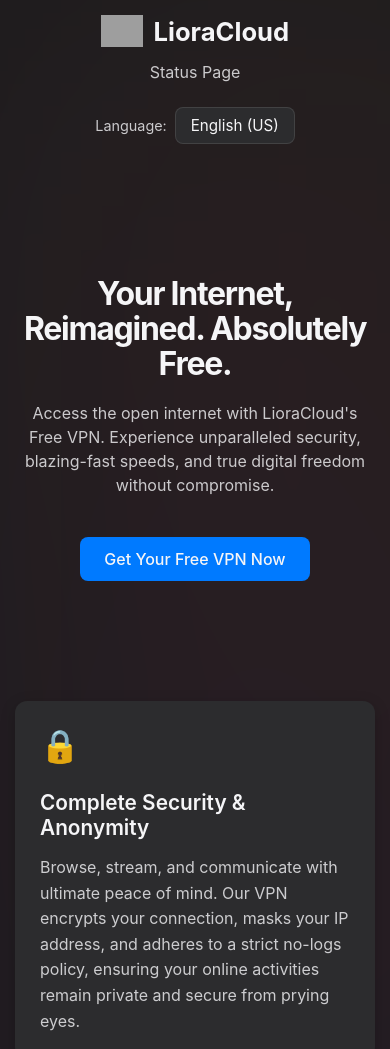
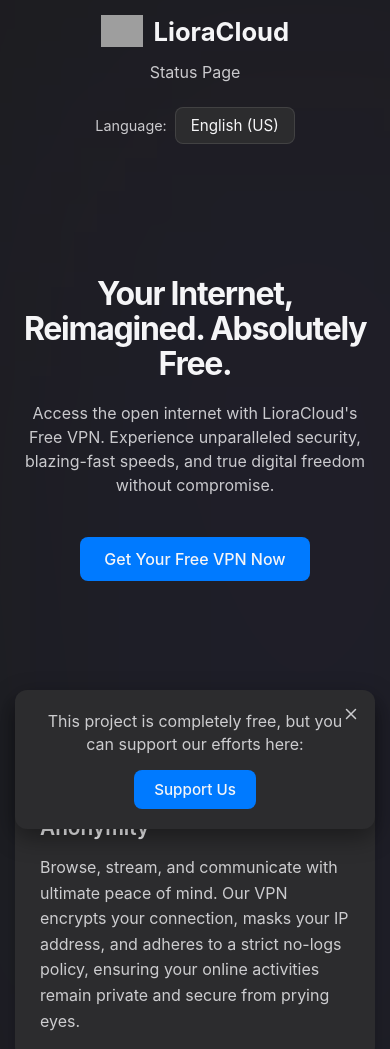
Before and after one commit to usflame/freevpn, a plain HTML site: page index.html in a window 390 px wide. Shown: the top 1049 px of the page. Drawn offline with Linux system fonts and the light colour scheme; grey boxes are pictures that could not be loaded; a web font is replaced by a local one.

Commit message:
Update index.html (5)

```diff
--- a/index.html
+++ b/index.html
@@ -3,22 +3,22 @@
 <head>
     <meta charset="UTF-8">
     <meta name="viewport" content="width=device-width, initial-scale=1.0">
-    <title data-key="page_title">Free VPN by LioraCloud - Secure, Fast, Free</title>
+    <title data-key="page_title"></title>
 
-    <meta name="description" data-key="meta_description" content="Experience complete online security and anonymity with LioraCloud's free VPN. Enjoy fast, reliable connections without hidden costs. Get your free VPN today!">
-    <meta name="keywords" data-key="meta_keywords" content="free VPN, LioraCloud VPN, secure VPN, anonymous VPN, fast VPN, privacy, online security, free proxy, bypass geo-restrictions">
+    <meta name="description" data-key="meta_description" content="">
+    <meta name="keywords" data-key="meta_keywords" content="">
     <link rel="canonical" href="https://freevpn.lioracloud.com">
 
     <meta property="og:type" content="website">
     <meta property="og:url" content="https://freevpn.lioracloud.com">
-    <meta property="og:title" data-key="og_title" content="Free VPN by LioraCloud - Secure, Fast, Free">
-    <meta property="og:description" data-key="og_description" content="Experience complete online security and anonymity with LioraCloud's free VPN. Enjoy fast, reliable connections without hidden costs.">
+    <meta property="og:title" data-key="og_title" content="">
+    <meta property="og:description" data-key="og_description" content="">
     <meta property="og:image" content="https://cdn.liora.my/lioracloud.com/img/bv2.png">
 
     <meta property="twitter:card" content="summary_large_image">
     <meta property="twitter:url" content="https://freevpn.lioracloud.com">
-    <meta property="twitter:title" data-key="twitter_title" content="Free VPN by LioraCloud - Secure, Fast, Free">
-    <meta property="twitter:description" data-key="twitter_description" content="Experience complete online security and anonymity with LioraCloud's free VPN. Enjoy fast, reliable connections without hidden costs.">
+    <meta property="twitter:title" data-key="twitter_title" content="">
+    <meta property="twitter:description" data-key="twitter_description" content="">
     <meta property="twitter:image" content="https://cdn.liora.my/lioracloud.com/img/bv2.png">
 
     <link rel="preconnect" href="https://fonts.googleapis.com">
@@ -66,12 +66,12 @@
             left: 0;
             width: 150vw;
             height: 150vh;
-            background: linear-gradient(45deg, rgba(68, 138, 255, 0.1), rgba(115, 71, 255, 0.1), rgba(255, 64, 129, 0.1), rgba(255, 171, 0, 0.1), rgba(56, 142, 60, 0.1));
+            background: linear-gradient(45deg, rgba(0, 122, 255, 0.1), rgba(88, 86, 214, 0.1), rgba(175, 82, 222, 0.1));
             background-size: 300% 300%;
             animation: gradientAnimation 30s ease infinite;
             z-index: -1;
-            filter: blur(150px);
-            opacity: 0.6;
+            filter: blur(180px);
+            opacity: 0.7;
         }
 
         @keyframes gradientAnimation {
@@ -390,44 +390,87 @@
             color: var(--apple-link-color);
         }
 
-        .donation-section {
-            width: 100%;
-            max-width: 800px;
-            margin: 40px auto 60px;
-            text-align: center;
-            padding: 20px;
+        .donation-notification {
+            position: fixed;
+            bottom: 20px;
+            right: 20px;
             background-color: var(--apple-card-bg);
+            color: var(--apple-text-primary);
+            padding: 20px 25px;
             border-radius: 12px;
-            box-shadow: 0 4px 15px rgba(0, 0, 0, 0.2);
+            box-shadow: 0 8px 25px rgba(0, 0, 0, 0.4);
             display: flex;
             flex-direction: column;
             align-items: center;
-            gap: 20px;
+            gap: 15px;
+            z-index: 1000;
+            opacity: 0;
+            visibility: hidden;
+            transform: translateY(20px);
+            transition: opacity 0.5s ease-out, visibility 0.5s ease-out, transform 0.5s ease-out;
+            max-width: 350px;
+            text-align: center;
         }
 
-        .donation-section p {
-            color: var(--apple-text-secondary);
-            font-size: 1.1em;
-            margin: 0;
-            line-height: 1.5;
+        .donation-notification.show {
+            opacity: 1;
+            visibility: visible;
+            transform: translateY(0);
         }
 
-        .donation-button {
+        .donation-notification.hide {
+            opacity: 0;
+            visibility: hidden;
+            transform: translateY(20px);
+        }
+
+        .donation-notification p {
+            font-size: 1em;
+            line-height: 1.4;
+            margin: 0;
+            color: var(--apple-text-secondary);
+        }
+
+        .donation-notification .donation-button {
+            padding: 10px 20px;
+            font-size: 0.95em;
+            font-weight: 500;
+            border-radius: 8px;
             background-color: var(--apple-button-bg);
             color: var(--apple-text-primary);
-            padding: 14px 28px;
-            border-radius: 8px;
             text-decoration: none;
-            font-size: 1.1em;
-            font-weight: 500;
             transition: background-color 0.2s ease;
-            display: inline-block;
         }
 
-        .donation-button:hover {
+        .donation-notification .donation-button:hover {
             background-color: var(--apple-button-hover-bg);
         }
 
+        .close-button {
+            position: absolute;
+            top: 10px;
+            right: 10px;
+            background: none;
+            border: none;
+            cursor: pointer;
+            padding: 5px;
+            color: var(--apple-text-secondary);
+            transition: color 0.2s ease;
+        }
+
+        .close-button:hover {
+            color: var(--apple-link-color);
+        }
+
+        .close-button svg {
+            width: 18px;
+            height: 18px;
+            display: block;
+            stroke: currentColor;
+            stroke-width: 2;
+            stroke-linecap: round;
+            stroke-linejoin: round;
+        }
 
         @media (max-width: 768px) {
             .header {
@@ -487,11 +530,13 @@
             .licensing-info, .contact-info {
                 padding: 10px 15px;
             }
-            .donation-section {
-                margin: 20px auto 40px;
-                padding: 15px;
+            .donation-notification {
+                bottom: 15px;
+                right: 15px;
+                left: 15px;
+                max-width: unset;
             }
-            .donation-section p {
+            .donation-notification p {
                 font-size: 1em;
             }
             .donation-button {
@@ -516,7 +561,7 @@
             <img src="https://cdn.liora.my/lioracloud.com/img/icon.png" alt="LioraCloud Logo">
             LioraCloud
         </a>
-        <a href="https://lioracloud.com/status" class="nav-link" data-key="status_page_link" target="_blank" rel="noopener noreferrer">Status Page</a>
+        <a href="https://lioracloud.com/status" class="nav-link" data-key="status_page_link" target="_blank" rel="noopener noreferrer"></a>
         <div class="language-switcher">
             <label for="language-select" data-key="language_selector_label"></label>
             <select id="language-select">
@@ -530,28 +575,26 @@
 
     <main>
         <section class="hero-section">
-            <h1 class="hero-title" data-key="hero_title">Your Internet, Reimagined. Absolutely Free.</h1>
-            <p class="hero-subtitle" data-key="hero_subtitle">Access the open internet with LioraCloud's Free VPN. Experience unparalleled security, blazing-fast speeds, and true digital freedom without compromise.</p>
-            <a href="https://links.lioracloud.com/free-vpn" target="_blank" rel="noopener noreferrer" class="main-cta-button" data-key="cta_button">
-                Get Your Free VPN Now
-            </a>
+            <h1 class="hero-title" data-key="hero_title"></h1>
+            <p class="hero-subtitle" data-key="hero_subtitle"></p>
+            <a href="https://links.lioracloud.com/free-vpn" target="_blank" rel="noopener noreferrer" class="main-cta-button" data-key="cta_button"></a>
         </section>
 
         <section class="features-section">
             <div class="feature-card">
                 <div class="feature-icon security"></div>
-                <h3 data-key="feature_security_title">Complete Security & Anonymity</h3>
-                <p data-key="feature_security_desc">Browse, stream, and communicate with ultimate peace of mind. Our VPN encrypts your connection, masks your IP address, and adheres to a strict no-logs policy, ensuring your online activities remain private and secure from prying eyes.</p>
+                <h3 data-key="feature_security_title"></h3>
+                <p data-key="feature_security_desc"></p>
             </div>
             <div class="feature-card">
                 <div class="feature-icon speed"></div>
-                <h3 data-key="feature_speed_title">Unrivaled Quality & Speed</h3>
-                <p data-key="feature_speed_desc">Powered by our global network and optimized infrastructure (including Cloudflare and Fastly integrations), LioraCloud Free VPN delivers consistently high speeds for seamless Browse, HD streaming, and rapid downloads, no matter where you are.</p>
+                <h3 data-key="feature_speed_title"></h3>
+                <p data-key="feature_speed_desc"></p>
             </div>
             <div class="feature-card">
                 <div class="feature-icon free"></div>
-                <h3 data-key="feature_free_title">Truly Free, Forever</h3>
-                <p data-key="feature_free_desc">We believe everyone deserves secure internet access. LioraCloud's Free VPN is genuinely free, with no hidden fees, bandwidth limits, or annoying ads. Enjoy premium VPN features without ever reaching for your wallet.</p>
+                <h3 data-key="feature_free_title"></h3>
+                <p data-key="feature_free_desc"></p>
             </div>
         </section>
     </main>
@@ -559,61 +602,66 @@
     <footer class="site-footer">
         <div class="footer-columns">
             <div class="footer-column">
-                <h3 data-key="footer_support_title">Support</h3>
+                <h3 data-key="footer_support_title"></h3>
                 <ul>
-                    <li><a href="https://lioracloud.com/help" target="_blank" rel="noopener noreferrer" data-key="footer_help_center">Help Center</a></li>
-                    <li><a href="https://lioracloud.com/community" target="_blank" rel="noopener noreferrer" data-key="footer_community">Community</a></li>
-                    <li><a href="https://lioracloud.com/contact" target="_blank" rel="noopener noreferrer" data-key="footer_contact_us">Contact Us</a></li>
-                    <li><a href="https://lioracloud.com/tickets" target="_blank" rel="noopener noreferrer" data-key="footer_tickets">Tickets</a></li>
-                    <li><a href="https://lioracloud.com/report-abuse" target="_blank" rel="noopener noreferrer" data-key="footer_report_abuse">Report Abuse</a></li>
+                    <li><a href="https://lioracloud.com/help" target="_blank" rel="noopener noreferrer" data-key="footer_help_center"></a></li>
+                    <li><a href="https://lioracloud.com/community" target="_blank" rel="noopener noreferrer" data-key="footer_community"></a></li>
+                    <li><a href="https://lioracloud.com/contact" target="_blank" rel="noopener noreferrer" data-key="footer_contact_us"></a></li>
+                    <li><a href="https://lioracloud.com/tickets" target="_blank" rel="noopener noreferrer" data-key="footer_tickets"></a></li>
+                    <li><a href="https://lioracloud.com/report-abuse" target="_blank" rel="noopener noreferrer" data-key="footer_report_abuse"></a></li>
                 </ul>
             </div>
             <div class="footer-column">
-                <h3 data-key="footer_about_us_title">About Us</h3>
+                <h3 data-key="footer_about_us_title"></h3>
                 <ul>
-                    <li><a href="https://lioracloud.com/team" target="_blank" rel="noopener noreferrer" data-key="footer_team">Team</a></li>
-                    <li><a href="https://lioracloud.com/careers" target="_blank" rel="noopener noreferrer" data-key="footer_careers">Careers</a></li>
-                    <li><a href="https://lioracloud.com/privacy-policy" target="_blank" rel="noopener noreferrer" data-key="footer_privacy_policy">Privacy Policy</a></li>
-                    <li><a href="https://lioracloud.com/legal" target="_blank" rel="noopener noreferrer" data-key="footer_legal">Legal</a></li>
+                    <li><a href="https://lioracloud.com/team" target="_blank" rel="noopener noreferrer" data-key="footer_team"></a></li>
+                    <li><a href="https://lioracloud.com/careers" target="_blank" rel="noopener noreferrer" data-key="footer_careers"></a></li>
+                    <li><a href="https://lioracloud.com/privacy-policy" target="_blank" rel="noopener noreferrer" data-key="footer_privacy_policy"></a></li>
+                    <li><a href="https://lioracloud.com/legal" target="_blank" rel="noopener noreferrer" data-key="footer_legal"></a></li>
                 </ul>
             </div>
             <div class="footer-column">
-                <h3 data-key="footer_connect_title">Connect</h3>
+                <h3 data-key="footer_connect_title"></h3>
                 <ul>
-                    <li><a href="https://twitter.com/lioracloud" target="_blank" rel="noopener noreferrer" data-key="footer_twitter">Twitter (X)</a></li>
-                    <li><a href="https://discord.gg/lioracloud" target="_blank" rel="noopener noreferrer" data-key="footer_discord">Discord</a></li>
-                    <li><a href="https://linkedin.com/company/lioracloud" target="_blank" rel="noopener noreferrer" data-key="footer_linkedin">LinkedIn</a></li>
-                    <li><a href="https://instagram.com/lioracloud" target="_blank" rel="noopener noreferrer" data-key="footer_instagram">Instagram</a></li>
-                    <li><a href="https://bsky.app/profile/liora-official.bsky.social" target="_blank" rel="noopener noreferrer" data-key="footer_bluesky">Bluesky</a></li>
-                    <li><a href="https://t.me/lioravpn" target="_blank" rel="noopener noreferrer" data-key="footer_telegram">Telegram</a></li>
+                    <li><a href="https://twitter.com/lioracloud" target="_blank" rel="noopener noreferrer" data-key="footer_twitter"></a></li>
+                    <li><a href="https://discord.gg/lioracloud" target="_blank" rel="noopener noreferrer" data-key="footer_discord"></a></li>
+                    <li><a href="https://linkedin.com/company/lioracloud" target="_blank" rel="noopener noreferrer" data-key="footer_linkedin"></a></li>
+                    <li><a href="https://instagram.com/lioracloud" target="_blank" rel="noopener noreferrer" data-key="footer_instagram"></a></li>
+                    <li><a href="https://bsky.app/profile/liora-official.bsky.social" target="_blank" rel="noopener noreferrer" data-key="footer_bluesky"></a></li>
+                    <li><a href="https://t.me/lioravpn" target="_blank" rel="noopener noreferrer" data-key="footer_telegram"></a></li>
                 </ul>
             </div>
         </div>
         <div class="footer-bottom">
             <div class="powered-by-footer">
-                <span data-key="footer_powered_by">Powered by</span>
+                <span data-key="footer_powered_by"></span>
                 <a href="https://www.cloudflare.com?partner=lioracloud" target="_blank" rel="noopener noreferrer" class="cloudflare-link">Cloudflare</a> &
                 <a href="https://www.fastly.com/?pr=lioracloud.com" target="_blank" rel="noopener noreferrer" class="fastly-link">Fastly</a> &
                 <a href="https://github.com/?ref=liora" target="_blank" rel="noopener noreferrer" class="github-link">GitHub</a>
             </div>
             <div class="footer-copyright-group">
-                <p class="footer-copyright-text" data-key="footer_copyright">Copyright &copy; 2025 Liora Technologies International. All rights reserved.</p>
+                <p class="footer-copyright-text" data-key="footer_copyright"></p>
                 <img src="https://cdn.liora.my/web-assets/global/ic/Swiss-Based.png" alt="Swiss-Based" class="swiss-based-icon">
             </div>
         </div>
         <div class="licensing-info">
-            <span data-key="licensing_text_part1">This page uses the "SF Pro Display" font, which is a trademark of Apple Inc. We believe our use of this font qualifies as fair use for non-commercial purposes related to a non-profit project.</span>
+            <span data-key="licensing_text_part1"></span>
             <br>
-            <span data-key="licensing_text_part2">We are not affiliated with Apple, Inc. and have no association with their company.</span>
+            <span data-key="licensing_text_part2"></span>
         </div>
         <div class="contact-info">
-            <span data-key="contact_text">For any inquiries regarding abuse, please contact:</span> <a href="mailto:abuse@lioracloud.com">abuse@lioracloud.com</a>
+            <span data-key="contact_text"></span> <a href="mailto:abuse@lioracloud.com">abuse@lioracloud.com</a>
         </div>
     </footer>
 
-    <div class="donation-section">
-        <p data-key="donation_text">This project is completely free, but you can support our efforts here:</p>
-        <a href="https://donate.lioracloud.com/freevpn" target="_blank" rel="noopener noreferrer" class="donation-button" data-key="donation_button_text">Support Us</a>
+    <div class="donation-notification" id="donation-notification">
+        <p data-key="donation_text"></p>
+        <a href="https://donate.lioracloud.com/freevpn" target="_blank" rel="noopener noreferrer" class="donation-button" data-key="donation_button_text"></a>
+        <button class="close-button" id="close-donation-btn">
+            <svg width="24" height="24" viewBox="0 0 24 24" fill="none" xmlns="http://www.w3.org/2000/svg">
+                <path d="M18 6L6 18M6 6L18 18" stroke="currentColor" stroke-width="2" stroke-linecap="round" stroke-linejoin="round"/>
+            </svg>
+        </button>
     </div>
 
     <script>
@@ -769,28 +817,28 @@
                 'donation_button_text': 'Поддержать нас'
             },
             'es': {
-                'page_title': 'VPN Gratuita de LioraCloud - Segura, Rápida, Gratuita',
-                'meta_description': 'VPN gratuita de LioraCloud: total seguridad y anonimato online. Conexiones rápidas y fiables sin costes. ¡Obtén tu VPN gratuita hoy!',
+                'page_title': 'VPN Gratuita LioraCloud - Segura, Rápida, Gratis',
+                'meta_description': 'VPN gratuita LioraCloud: seguridad y anonimato online. Conexiones fiables sin costes. ¡Obtenga su VPN gratis hoy!',
                 'meta_keywords': 'VPN gratuita, LioraCloud VPN, VPN segura, VPN anónima, VPN rápida, privacidad, seguridad online, proxy gratuito, sortear restricciones geográficas',
-                'og_title': 'VPN Gratuita de LioraCloud - Segura, Rápida, Gratuita',
-                'og_description': 'VPN gratuita de LioraCloud: total seguridad y anonimato online. Conexiones rápidas y fiables sin costes.',
-                'twitter_title': 'VPN Gratuita de LioraCloud - Segura, Rápida, Gratuita',
-                'twitter_description': 'VPN gratuita de LioraCloud: total seguridad y anonimato online. Conexiones rápidas y fiables sin costes.',
-                'status_page_link': 'Página de estado',
+                'og_title': 'VPN Gratuita LioraCloud - Segura, Rápida, Gratis',
+                'og_description': 'VPN gratuita LioraCloud: seguridad y anonimato online. Conexiones fiables sin costes.',
+                'twitter_title': 'VPN Gratuita LioraCloud - Segura, Rápida, Gratis',
+                'twitter_description': 'VPN gratuita LioraCloud: seguridad y anonimato online. Conexiones fiables sin costes.',
+                'status_page_link': 'Página de Estado',
                 'lioracloud_logo_text': 'LioraCloud',
-                'hero_title': 'Tu Internet, reinventado. Completamente gratis.',
-                'hero_subtitle': 'Accede a internet abierto con la VPN gratuita de LioraCloud. Seguridad inigualable, velocidades rápidas y libertad digital.',
-                'cta_button': 'Obtén Tu VPN Gratuita Ahora',
+                'hero_title': 'Su Internet, reinventado. Completamente gratis.',
+                'hero_subtitle': 'Acceda a internet abierto con la VPN gratuita de LioraCloud. Seguridad inigualable, velocidades rápidas y libertad digital.',
+                'cta_button': 'Obtenga Su VPN Gratuita Ahora',
                 'feature_security_title': 'Seguridad y anonimato completos',
-                'feature_security_desc': 'Nuestra VPN encripta tu conexión, oculta tu IP y no guarda registros. Tus actividades online permanecen privadas y seguras.',
+                'feature_security_desc': 'Nuestra VPN encripta su conexión, oculta su IP y no guarda registros. Sus actividades online permanecen privadas y seguras.',
                 'feature_speed_title': 'Calidad y velocidad inigualables',
                 'feature_speed_desc': 'Impulsada por nuestra red global, la VPN gratuita de LioraCloud ofrece altas velocidades para navegación, streaming y descargas fluidas.',
                 'feature_free_title': 'Verdaderamente gratis, para siempre',
-                'feature_free_desc': 'La VPN gratuita de LioraCloud es realmente gratuita, sin costes ocultos ni límites. Disfruta de funciones premium sin pagar.',
+                'feature_free_desc': 'La VPN gratuita de LioraCloud es realmente gratuita, sin costes ocultos ni límites. Disfrute de funciones premium sin pagar.',
                 'footer_support_title': 'Soporte',
                 'footer_help_center': 'Centro de Ayuda',
                 'footer_community': 'Comunidad',
-                'footer_contact_us': 'Contáctanos',
+                'footer_contact_us': 'Contáctenos',
                 'footer_tickets': 'Tickets',
                 'footer_report_abuse': 'Reportar Abuso',
                 'footer_about_us_title': 'Sobre Nosotros',
@@ -815,12 +863,14 @@
                 'lang_pl': 'Polski',
                 'lang_ru': 'Русский',
                 'lang_es': 'Español',
-                'donation_text': 'Este proyecto es completamente gratuito, pero puedes apoyar nuestros esfuerzos aquí:',
-                'donation_button_text': 'Apóyanos'
+                'donation_text': 'Este proyecto es completamente gratuito, pero puede apoyar nuestros esfuerzos aquí:',
+                'donation_button_text': 'Apóyenos'
             }
         };
 
         const languageSelect = document.getElementById('language-select');
+        const donationNotification = document.getElementById('donation-notification');
+        const closeDonationBtn = document.getElementById('close-donation-btn');
 
         function applyLanguage(lang) {
             document.querySelectorAll('[data-key]').forEach(element => {
@@ -859,6 +909,15 @@
             localStorage.setItem('selectedLanguage', newLang);
             applyLanguage(newLang);
         });
+
+        window.addEventListener('load', () => {
+            donationNotification.classList.add('show');
+        });
+
+        closeDonationBtn.addEventListener('click', () => {
+            donationNotification.classList.remove('show');
+            donationNotification.classList.add('hide');
+        });
     </script>
 
 </body>
```
